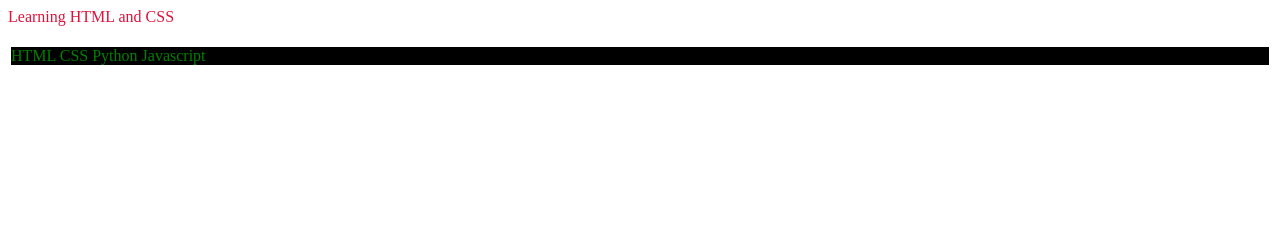
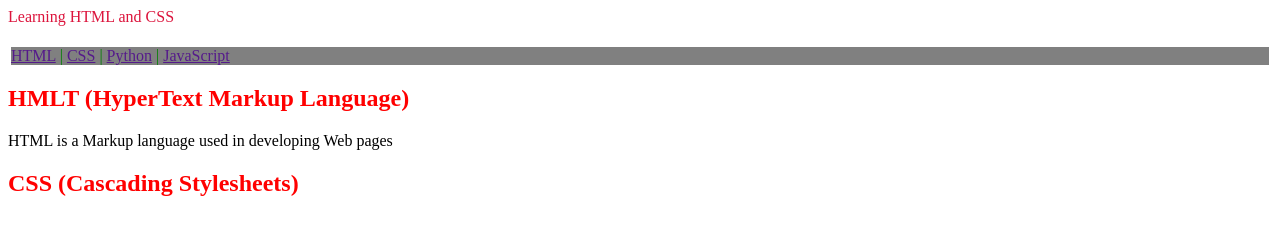
Before and after one commit to cjumah/MyPractiseWorks, a plain HTML site: page index.html in a window 1280 px wide. Drawn offline with Linux system fonts and the light colour scheme.

Commit message:
new Text and css formatting

```diff
--- a/CSS/IndexPage.css
+++ b/CSS/IndexPage.css
@@ -5,6 +5,10 @@ h
 nav
     {
         color: green;
-        background-color: black;
+        background-color: gray;
         margin: 3px;
     }
+h1
+    {
+        color: red;
+    }
--- a/index.html
+++ b/index.html
@@ -11,10 +11,19 @@
     <h>Learning HTML and CSS</h>
     <Br></Br>
     <nav>
-        HTML
-        CSS
-        Python
-        Javascript
+        <a href="" alt="html doc">HTML</a> |
+        <a href ="" alt="css doc">CSS</a> |
+        <a href ="" alt="Python doc">Python</a> |
+        <a href ="" alt="JS doc">JavaScript</a>
     </nav>
+    <Main>
+        <article>
+            <h1>HMLT (HyperText Markup Language)</h1>
+                <p>HTML is a Markup language used in developing Web pages</p>
+        </article>
+        <article>
+            <h1>CSS (Cascading Stylesheets)</h1>
+        </article>
+    </Main>
 </body>
 </html>
```
